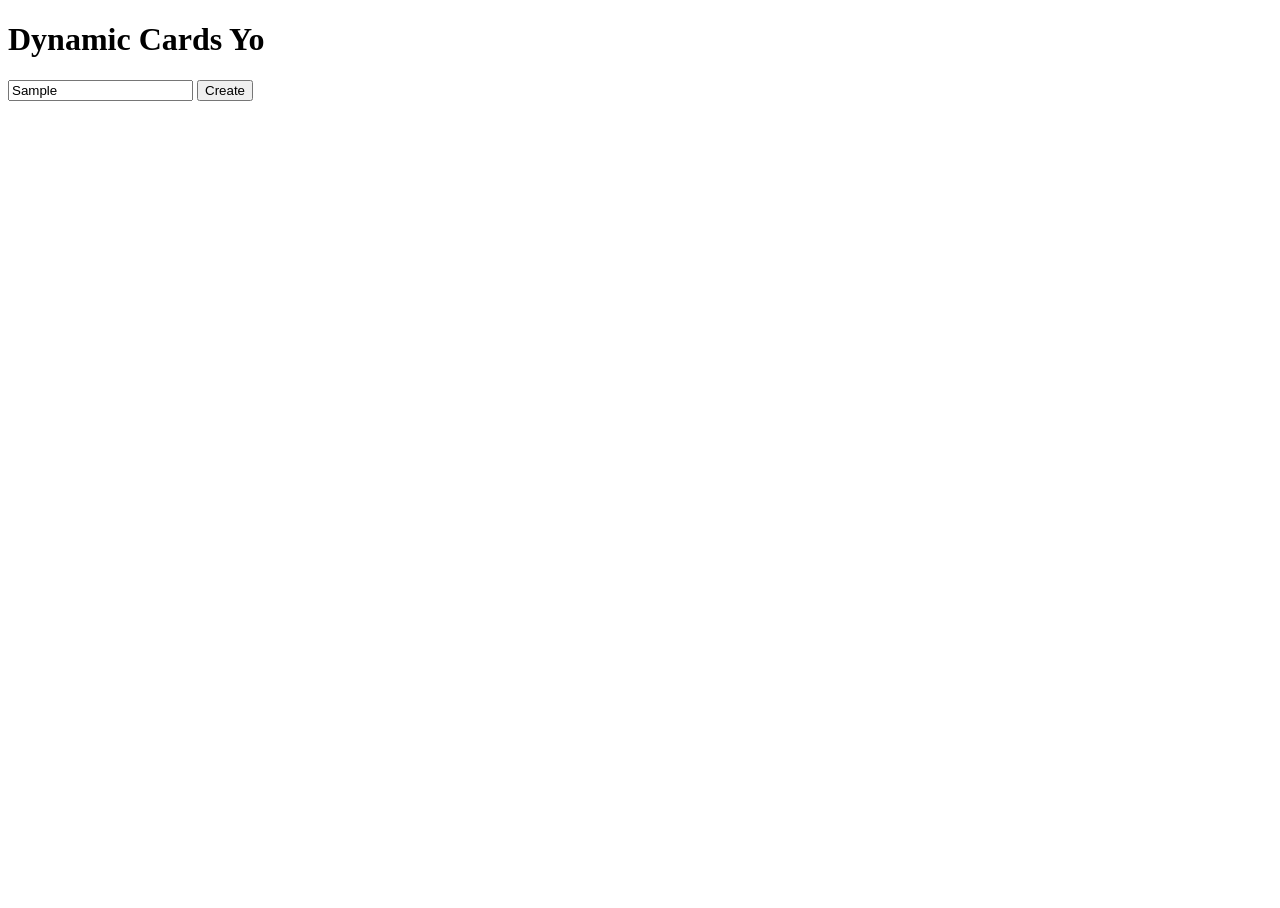
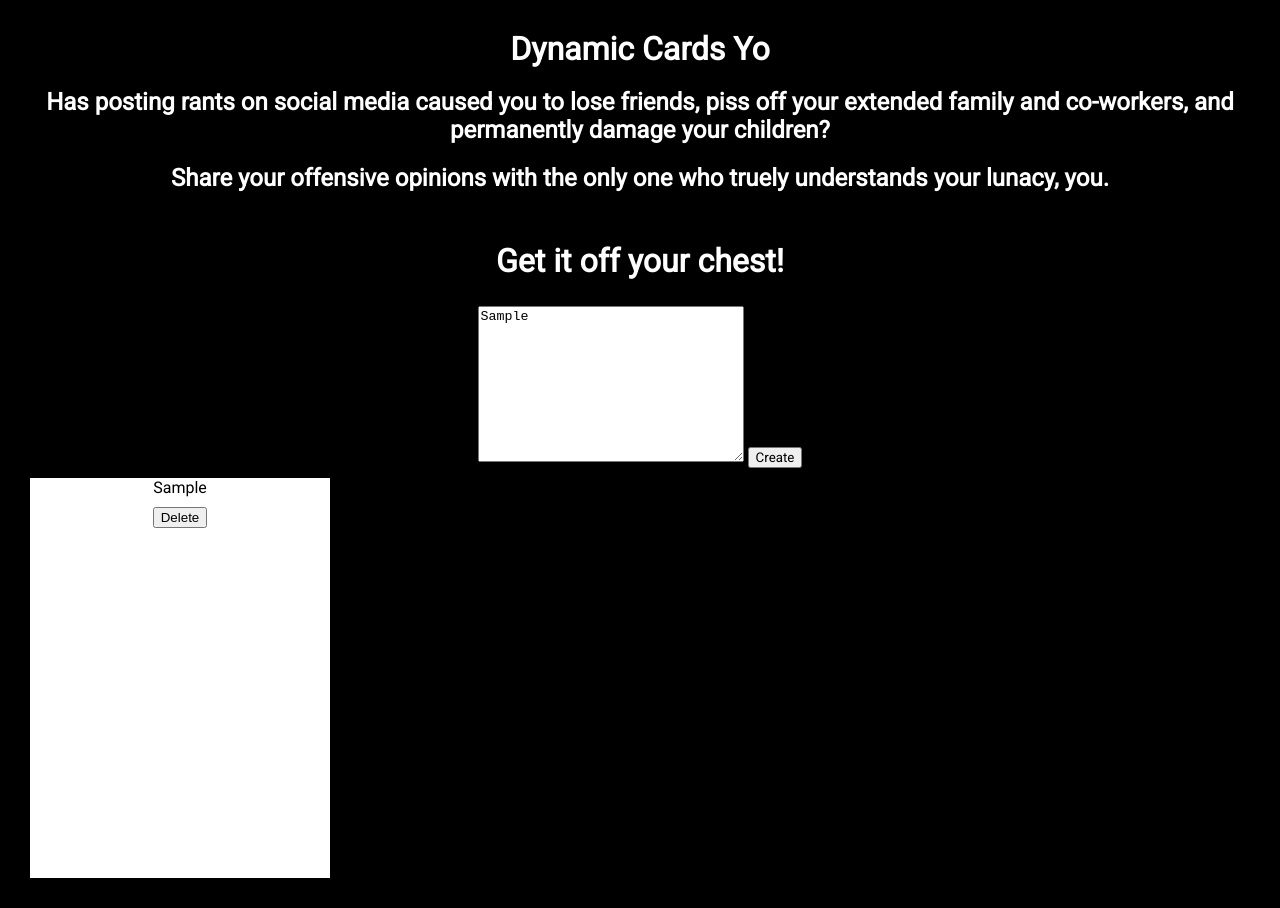
Before and after one commit to jessibcoden/Dynamic-Cards, a plain HTML site: page index.html in a window 1280 px wide. Both pictures are taken after typing "Sample" into the empty fields and a click on the button "Create". Before the commit the page ends 800 px from the top, so only its background shows below. Drawn offline with Linux system fonts and the light colour scheme.

Commit message:
built out js functionality

```diff
--- a/cards.js
+++ b/cards.js
@@ -2,25 +2,36 @@ console.log("Dynamic Cards, Boyeee!");
 
 var input = document.getElementById("input");
 var createButton = document.getElementById("create-button");
+var cardHolder = document.getElementById("card-holder");
 
 var cardz = [];
 
-function cardDom (input){
+function cardDom (){
 	var cardString = '';
-	for(var i=0; i<cardz.length; i++){
-		var newCard = '';
-		newCard+=`<div id="card-holder">`;
-		newCard+=	`<article id="card">`;
-		newCard+=		`<section class="text-display">${input}</section>`;
-		// newCard+=		`<button class="delete-button">${deleteCard}</button>`;
-		newCard+=	`</article>`;
-		newCard+=`</div>`;
+	cardString+=	`<article class="card">`;
+	cardString+=		`<section class="text-display">${input.value}</section>`;
+	cardString+=		`<button class="delete-button">Delete</button>`;
+	cardString+=	`</article>`;
+	console.log(cardString);
+	writeToDom(cardString);
+}
 
-		cardString += newCard;
-	}
-	writeToDom(cardString);
-	console.log("cardString", cardString);
+function writeToDom (cardString){
+	cardHolder.innerHTML+=cardString;
 }
+
+function deleteCard (event){
+	console.log(event.currentTarget);
+
+
+
+}
+
+createButton.addEventListener("click", cardDom);
+
+cardHolder.addEventListener("click", deleteCard);
+
+
 
 // createButton.addEventListener('mouseenter', function() {
 // 	cardDom(input); //pass planets (without the z) so it returns all planets
@@ -30,7 +41,7 @@ function cardDom (input){
 
 
 
-// function displayNewCard(){
+// function displaycardString(){
 // 	if(createButton.click){
 
 // 	}
--- a/index.html
+++ b/index.html
@@ -3,13 +3,27 @@
 <head>
 	<title>Dynamic Cards</title>
 	<link rel="stylesheet" type="text/css" href="main.css">
+	<link href="https://fonts.googleapis.com/css?family=Roboto" rel="stylesheet">
 </head>
 <body>
 
 <h1 class="header">Dynamic Cards Yo</h1>
-<div id="input-container parent">
-	<input type="textarea" name="input" class="input child">
-	<button class="create-button sibling">Create</button>
+
+<h2>Has posting rants on social media caused you to lose friends, piss off your extended family and co-workers, and permanently damage your children?</h2>
+
+<h2> Share your offensive opinions with the only one who truely understands your lunacy, you.</h2>
+
+<div id="input-container">
+
+	<h2>Get it off your chest!</h2>
+
+	<textarea name="input" id="input" class="child"></textarea>
+
+	<button id="create-button" class="sibling">Create</button>
+
+</div>
+
+<div id="card-holder"></div>
 
 
 
--- a/main.css
+++ b/main.css
@@ -0,0 +1,39 @@
+body {
+	font-family: 'Roboto', sans-serif;
+	text-align: center;
+	background-color: black;
+	color: white;
+	margin: 30px;
+}
+
+h1 {
+	margin-bottom: 10px;
+}
+
+#input-container h2 {
+	font-size: 2em;
+	margin-top: 50px;
+}
+
+#input {
+	height: 150px;
+	width: 260px;
+	flex-direction: column;
+}
+
+#create-button {
+	font-family: 'Roboto', sans-serif;
+	flex-direction: column;
+}
+
+
+.card {
+	height: 400px;
+	width: 300px;
+	background-color: white;
+}
+
+.text-display {
+	margin: 10px;
+	color: black;
+}
```
